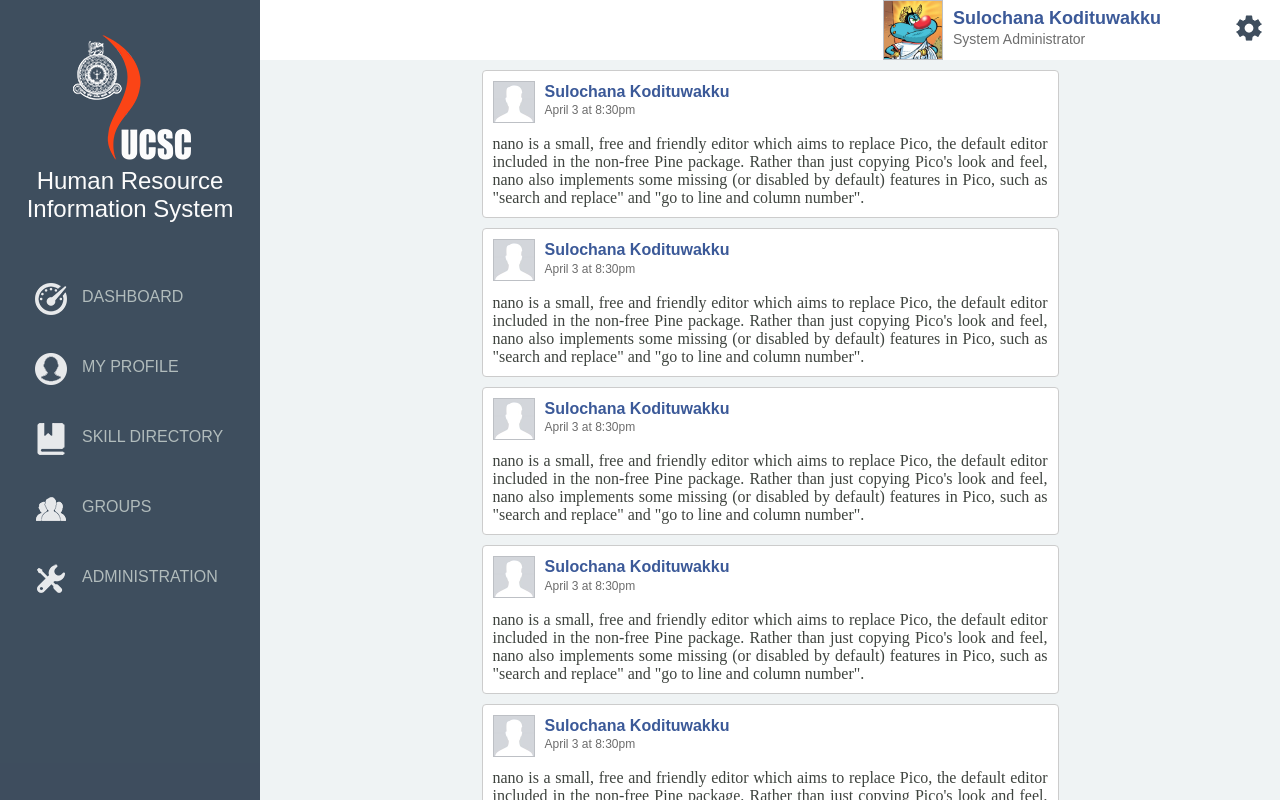
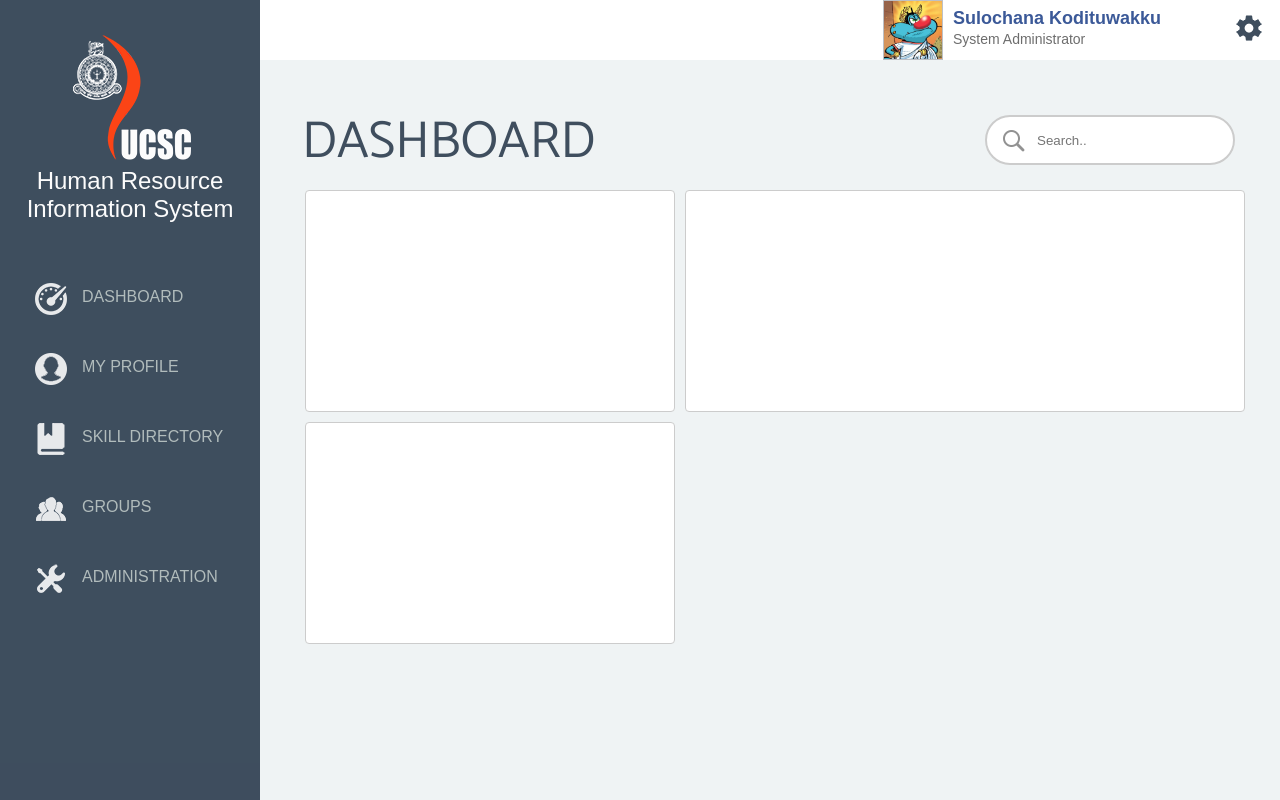
Before and after one commit to heysulo/hris, a PHP site: page /app/view/templates/profile.php in a window 1280 px wide. Run offline with PHP 8.4, Linux system fonts and the light colour scheme.

Commit message:
New elements to dashboard (Title, Search,Boxes)

```diff
--- a/app/view/templates/bottom_panel.php
+++ b/app/view/templates/bottom_panel.php
@@ -1,27 +1,15 @@
 <div class="bottomPanel">
-	 <?php
-		for ($x = 0; $x <= 10; $x++) {
-
-	?>
-	<div class="cbox">
-        <div class="cbox_header">
-            <div>
-                <div><img class="cbox_div_propic" src="../../../public/img/defimg.jpg"></div>
-                <div class="cbox_profile_title">Sulochana Kodituwakku</div>
-                <div class="cbox_timestamp">April 3 at 8:30pm</div>
-            </div>
-
+    <div style="float:left;height:120px;width:100%;">
+        <?php include_once('dashboard_top.php'); ?>
+    </div>
+    <div class="dashboard_bottom">
+    	<div class="dashboard_leftbox">
+            <div class="dbox"></div>
+            <div class="dbox"></div>
         </div>
-        <br>
-        <div class="cbox_content_txt"> nano  is  a  small,  free  and  friendly  editor  which aims to replace Pico, the default editor
-       included in the non-free Pine package.  Rather than just copying Pico's look and feel, nano also
-       implements  some missing (or disabled by default) features in Pico, such as "search and replace"
-       and "go to line and column number".
+        <div class="dashboard_rightbox">
+            <div class="dbox"></div>
         </div>
     </div>
-    <?php
-
-	}
-    ?>
 
 </div>
--- /dev/null
+++ b/app/view/templates/dashboard_top.php
@@ -0,0 +1,7 @@
+<div style="float:left;width:auto;height:100%;">
+	<div class="txt_paneltitle">Dashboard</div>
+
+</div>
+<div style="float:right;width:auto;height:100%;">
+	<input type="text" name="search" placeholder="Search.." class="mainsearch">
+</div>
--- a/app/view/templates/profile.php
+++ b/app/view/templates/profile.php
@@ -4,6 +4,7 @@
 
     <title>HRIS UCSC</title>
     <link rel="stylesheet" type="text/css" href="../../../public/css/artista.css">
+    <link href='https://fonts.googleapis.com/css?family=Catamaran:400,200' rel='stylesheet' type='text/css'>
 </head>
 <body class="clearfix">
 	<?php include_once('side_panel.php'); ?>
--- a/profile.html
+++ b/profile.html
@@ -1,6 +1,5 @@
 <html>
 <head>
-
 	<title>HRIS UCSC</title>
     <link rel="stylesheet" type="text/css" href="artista.css">
 </head>
--- a/public/css/artista.css
+++ b/public/css/artista.css
@@ -404,6 +404,7 @@ text-shadow: 0 0 5px rgba(0,0,0,0.5);
 .bottomPanel{
     float: right;
     margin: 0px;
+    width: 100%;
     background-color: #eff3f4;
     width: calc(100% - 260px);
     height: calc(100% - 60px);
@@ -510,3 +511,97 @@ text-shadow: 0 0 5px rgba(0,0,0,0.5);
     background:50% 50% no-repeat rgb(255,255,255);
     background-image: url("../img/loading.gif");
 }
+
+
+
+/*~~~~~~~~~ DASHBOARD~~~~~~~~~~~~~~~~~~~~~*/
+
+/*----dashboard_top.php----*/
+.txt_paneltitle{
+    font-family:'Catamaran', sans-serif;
+    font-size:52px;
+    color: #3F4E5E;
+    text-transform: uppercase;
+    margin: 20px 35px;
+    margin-left: 42px;
+    margin-top:40px;
+    height:160px;
+    text-indent: 0px;
+    transition: all 0.2s ease-in-out;
+
+
+}
+
+.txt_paneltitle:hover{
+    text-indent: 20px;
+}
+
+.dashboard_bottom{
+    float:left;
+    height:calc(100% - 120px - 15px);
+    width: calc(100% - 70px);
+    padding-left: 35px;
+    padding-right: 35px;
+    padding-bottom: 15px;
+}
+
+.dashboard_leftbox{
+    float:left;
+    width:40%;
+    height: 100%;
+
+/*    background-color: green;*/
+
+}
+
+.dashboard_rightbox{
+    float:right;
+    width:60%;
+    height: 100%;
+/*    background-color: aqua;*/
+}
+
+
+.mainsearch{
+    float: right;
+    width: 250px;
+    height: 50px;
+    margin: 25px;
+    margin-top: 55px;
+    box-sizing: border-box;
+    background-image: url('../img/ico_search.png');
+    background-position: 10px 7px;
+    background-repeat: no-repeat;
+    border: 2px solid #ccc;
+    border-radius: 25px;
+    padding:  12px 20px 12px 50px;
+    margin-right: 45px;
+    transition: all 0.4s ease-in-out;
+
+}
+
+.mainsearch:hover{
+    border-color: #f1c40f;
+}
+
+.mainsearch:focus{
+    width: 450px;
+}
+
+
+
+
+
+
+.dbox{
+    background-color: #fff;
+    border: 1px solid #ccc;
+
+    width: auto;
+    margin: 10px;
+    margin-right: 0px;
+    padding: 10px;
+    height: 200px;
+    border-radius: 4px;
+
+}
```
Also changed, not shown: public/img/ico_search.png (added).
